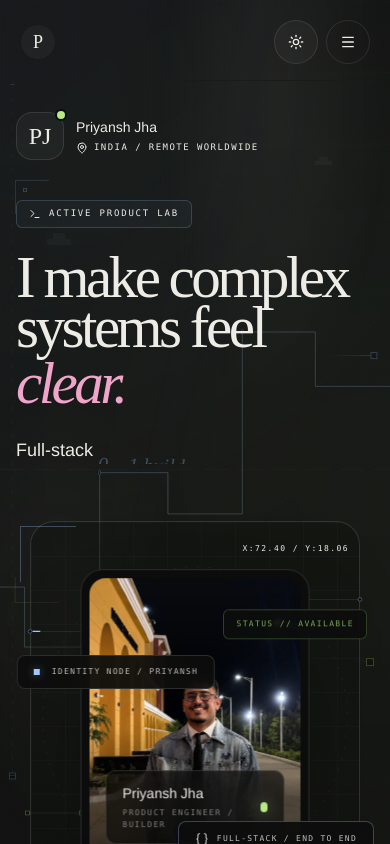
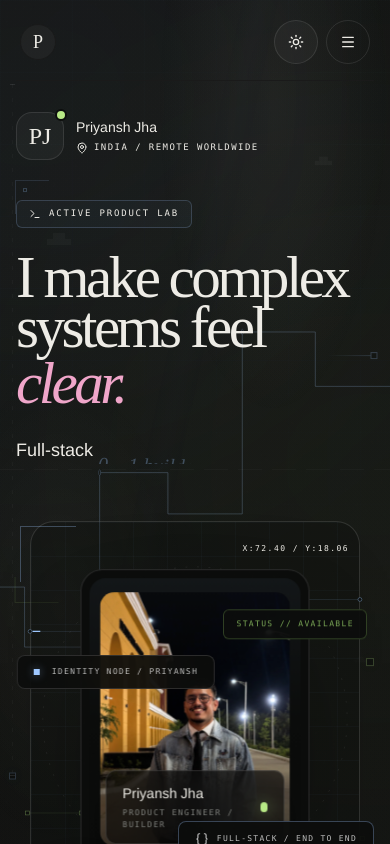
Before and after one commit to priyanshjhaa/Portfolio-, a Next.js app: page / in a window 390 px wide. Shown: the top 844 px of the page. Built offline with nearby package versions, Linux system fonts and the light colour scheme.

Commit message:
fix: add mobile portrait breathing room

```diff
--- a/components/sections/Hero.tsx
+++ b/components/sections/Hero.tsx
@@ -39,7 +39,7 @@ function PortraitScene() {
       >
         <div className="portrait-frame relative overflow-hidden rounded-[22px] border p-2">
           <div className="relative aspect-[272/363] overflow-hidden rounded-[16px]">
-            <Image src="/profile/priyansh.webp" alt="Priyansh Jha" fill priority quality={75} className="object-cover object-center saturate-[0.92] contrast-[1.03]" sizes="(max-width: 640px) 64vw, 370px" />
+            <Image src="/profile/priyansh.webp" alt="Priyansh Jha" fill priority quality={75} className="scale-[0.9] rounded-[16px] object-cover object-center saturate-[0.92] contrast-[1.03] sm:scale-100" sizes="(max-width: 640px) 64vw, 370px" />
             <div className="portrait-image-wash absolute inset-0" />
             <div className="portrait-caption absolute inset-x-4 bottom-4 rounded-[10px] border px-4 py-3 backdrop-blur-xl">
               <div className="flex items-center justify-between gap-4">
```
